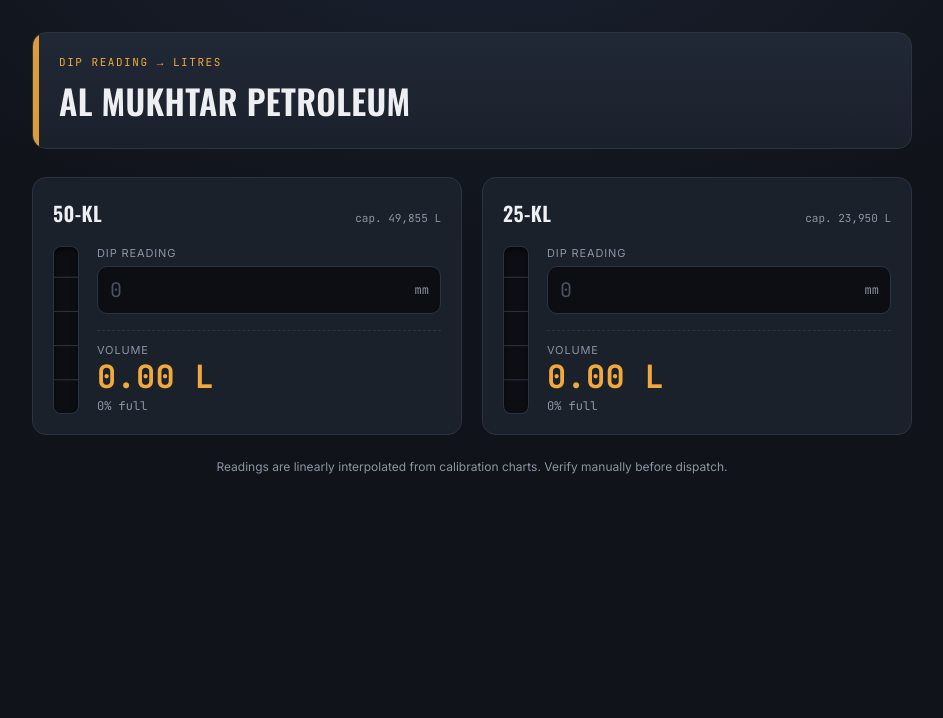
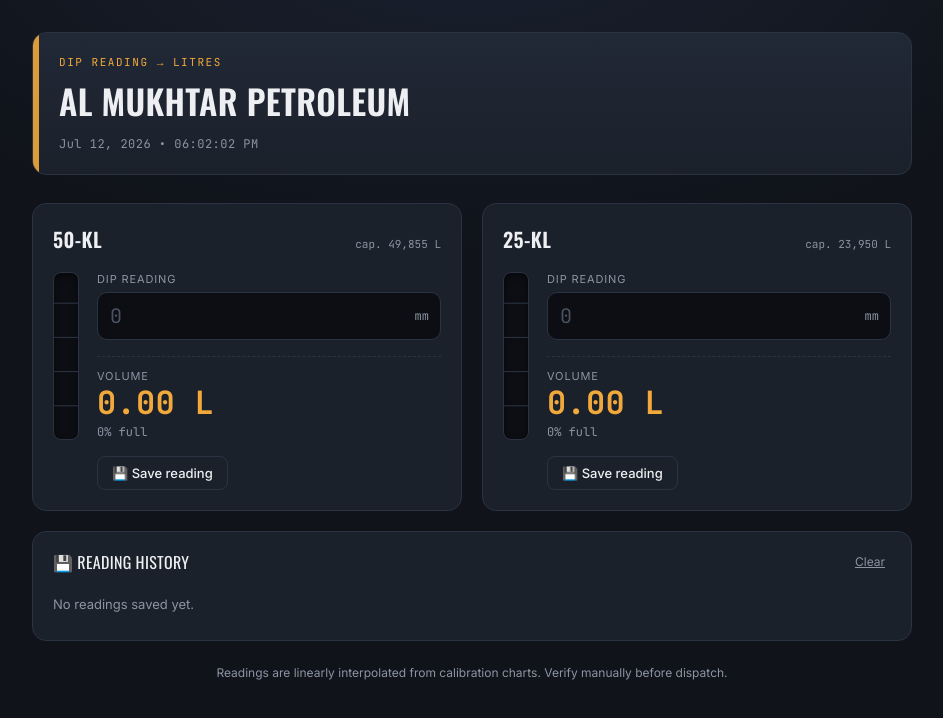
Before and after one commit to waqaralipunjab/Fuel-Tank-Dip-Calculator, a plain HTML site: page index.html in a window 1280 px wide. Shown: the whole page, without its empty margins (168-1111 px from the left). Drawn offline with nearby package versions, Linux system fonts and the light colour scheme.

Commit message:
Add files via upload

```diff
--- a/index.html
+++ b/index.html
@@ -8,6 +8,10 @@
 <link rel="preconnect" href="https://fonts.gstatic.com" crossorigin>
 <link href="https://fonts.googleapis.com/css2?family=Oswald:wght@400;500;600;700&family=Inter:wght@400;500;600&family=JetBrains+Mono:wght@400;500;700&display=swap" rel="stylesheet">
 <link rel="stylesheet" href="style.css">
+<link rel="manifest" href="manifest.json">
+<meta name="theme-color" content="#10131a">
+<link rel="icon" href="icon-192.png">
+<link rel="apple-touch-icon" href="icon-192.png">
 </head>
 <body>
 
@@ -15,6 +19,7 @@
   <div class="plate">
     <span class="plate-eyebrow">Dip Reading → Litres</span>
     <h1>Al Mukhtar Petroleum</h1>
+    <div class="plate-clock" id="clock">—</div>
   </div>
 </header>
 
@@ -48,6 +53,8 @@
           <div id="r50" class="readout-value">0.00 L</div>
           <span id="p50" class="readout-pct">0% full</span>
         </div>
+
+        <button type="button" class="save-btn" onclick="saveReading('t50','50-KL')">💾 Save reading</button>
       </div>
     </div>
   </section>
@@ -80,11 +87,23 @@
           <div id="r25" class="readout-value">0.00 L</div>
           <span id="p25" class="readout-pct">0% full</span>
         </div>
+
+        <button type="button" class="save-btn" onclick="saveReading('t25','25-KL')">💾 Save reading</button>
       </div>
     </div>
   </section>
 
 </main>
+
+<section class="history">
+  <div class="history-head">
+    <span class="history-title">💾 Reading History</span>
+    <button type="button" class="history-clear" onclick="clearHistory()">Clear</button>
+  </div>
+  <div id="historyList" class="history-list">
+    <div class="history-empty">No readings saved yet.</div>
+  </div>
+</section>
 
 <footer class="site-foot">
   <span>Readings are linearly interpolated from calibration charts. Verify manually before dispatch.</span>
--- a/script.js
+++ b/script.js
@@ -33,3 +33,85 @@ function calc(id,data,res){
   if(gauge) gauge.style.height=pct.toFixed(1)+'%';
   if(pctEl) pctEl.innerText=pct.toFixed(0)+'% full';
 }
+
+/* ---------- Live clock ---------- */
+function tickClock(){
+  const el=document.getElementById('clock');
+  if(!el) return;
+  const now=new Date();
+  const dateStr=now.toLocaleDateString(undefined,{day:'2-digit',month:'short',year:'numeric'});
+  const timeStr=now.toLocaleTimeString(undefined,{hour:'2-digit',minute:'2-digit',second:'2-digit'});
+  el.innerText=dateStr+'  •  '+timeStr;
+}
+setInterval(tickClock,1000);
+tickClock();
+
+/* ---------- Reading history (persisted in localStorage) ---------- */
+const HISTORY_KEY='fuelDipHistory';
+
+function loadHistory(){
+  try{
+    return JSON.parse(localStorage.getItem(HISTORY_KEY))||[];
+  }catch(e){
+    return [];
+  }
+}
+
+function persistHistory(list){
+  try{
+    localStorage.setItem(HISTORY_KEY,JSON.stringify(list));
+  }catch(e){ /* storage unavailable, ignore */ }
+}
+
+function saveReading(inputId,tankLabel){
+  const input=document.getElementById(inputId);
+  const resultEl=document.getElementById('r'+inputId.slice(1));
+  const dip=input.value;
+  const volumeText=resultEl.innerText;
+
+  if(dip===''||isNaN(parseFloat(dip))){
+    resultEl.classList.add('is-error');
+    return;
+  }
+  if(volumeText.toLowerCase().includes('out of range')) return;
+
+  const entry={
+    tank:tankLabel,
+    dip:parseFloat(dip),
+    volume:volumeText,
+    time:new Date().toLocaleString(undefined,{day:'2-digit',month:'short',hour:'2-digit',minute:'2-digit'})
+  };
+
+  const list=loadHistory();
+  list.unshift(entry);
+  if(list.length>50) list.length=50;
+  persistHistory(list);
+  renderHistory();
+}
+
+function clearHistory(){
+  persistHistory([]);
+  renderHistory();
+}
+
+function renderHistory(){
+  const container=document.getElementById('historyList');
+  if(!container) return;
+  const list=loadHistory();
+
+  if(list.length===0){
+    container.innerHTML='<div class="history-empty">No readings saved yet.</div>';
+    return;
+  }
+
+  container.innerHTML=list.map(e=>
+    '<div class="history-row">'+
+      '<span class="history-tank">'+e.tank+'</span>'+
+      '<span class="history-dip">'+e.dip+' mm</span>'+
+      '<span class="history-vol">'+e.volume+'</span>'+
+      '<span class="history-time">'+e.time+'</span>'+
+    '</div>'
+  ).join('');
+}
+
+renderHistory();
--- a/style.css
+++ b/style.css
@@ -260,6 +260,116 @@ body{
   color: var(--text-muted);
 }
 
+/* ---------- Clock ---------- */
+.plate-clock{
+  margin-top: 10px;
+  font-family: var(--font-mono);
+  font-size: 12px;
+  color: var(--text-muted);
+  letter-spacing: .04em;
+}
+
+/* ---------- Save button ---------- */
+.save-btn{
+  align-self: flex-start;
+  background: transparent;
+  border: 1px solid var(--line);
+  color: var(--text);
+  font-family: var(--font-body);
+  font-size: 13px;
+  font-weight: 500;
+  padding: 8px 14px;
+  border-radius: 8px;
+  cursor: pointer;
+  transition: border-color .15s ease, background .15s ease;
+}
+
+.save-btn:hover{
+  border-color: var(--amber);
+  background: rgba(242,169,59,.08);
+}
+
+.save-btn:active{
+  background: rgba(242,169,59,.16);
+}
+
+/* ---------- History ---------- */
+.history{
+  width: 100%;
+  max-width: 880px;
+  margin-top: 20px;
+  background: var(--panel);
+  border: 1px solid var(--line);
+  border-radius: var(--radius);
+  padding: 18px 20px;
+}
+
+.history-head{
+  display: flex;
+  align-items: center;
+  justify-content: space-between;
+  margin-bottom: 12px;
+}
+
+.history-title{
+  font-family: var(--font-display);
+  font-size: 16px;
+  letter-spacing: .02em;
+  text-transform: uppercase;
+}
+
+.history-clear{
+  background: transparent;
+  border: none;
+  color: var(--text-muted);
+  font-family: var(--font-body);
+  font-size: 12px;
+  cursor: pointer;
+  text-decoration: underline;
+}
+
+.history-clear:hover{ color: var(--red); }
+
+.history-list{
+  display: flex;
+  flex-direction: column;
+  gap: 8px;
+  max-height: 260px;
+  overflow-y: auto;
+}
+
+.history-empty{
+  color: var(--text-muted);
+  font-size: 13px;
+  padding: 10px 0;
+}
+
+.history-row{
+  display: grid;
+  grid-template-columns: 64px 1fr 1fr auto;
+  gap: 10px;
+  align-items: center;
+  padding: 8px 10px;
+  background: #0c0e13;
+  border: 1px solid var(--line);
+  border-radius: 8px;
+  font-family: var(--font-mono);
+  font-size: 12px;
+}
+
+.history-tank{ color: var(--amber); font-weight: 700; }
+.history-dip{ color: var(--text-muted); }
+.history-vol{ color: var(--text); font-weight: 500; }
+.history-time{ color: var(--text-muted); text-align: right; white-space: nowrap; }
+
+@media (max-width: 520px){
+  .history-row{
+    grid-template-columns: 1fr 1fr;
+    grid-template-rows: auto auto;
+  }
+  .history-time{ text-align: left; }
+}
+
 /* ---------- Footer ---------- */
 .site-foot{
   width: 100%;
```
Also changed, not shown: icon-192.png (added), icon-512.png (added), manifest.json (added).
